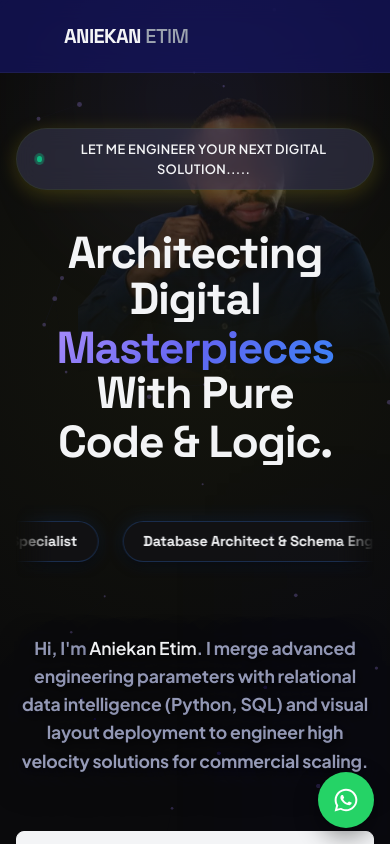
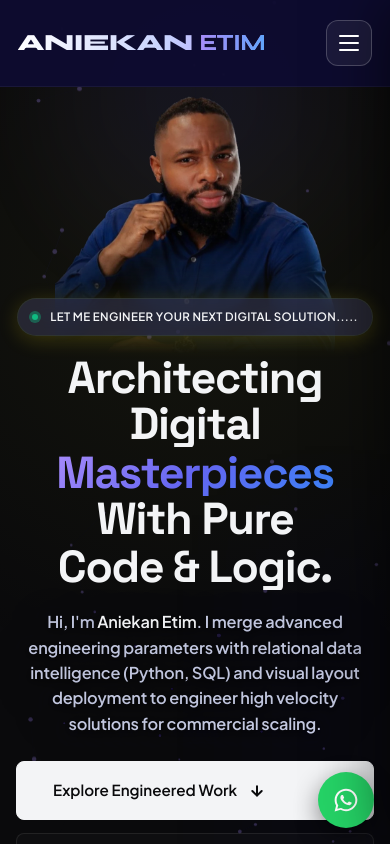
Before and after one commit to Anietim/aniekanetim, a website: page index.html in a window 390 px wide. Shown: the top 844 px of the page. Drawn offline with Linux system fonts and the light colour scheme.

Commit message:
Mobile menu, logo font and cleaner phone hero

```diff
--- a/index.html
+++ b/index.html
@@ -16,7 +16,7 @@
     <!-- Google Typography Matrix -->
     <link rel="preconnect" href="https://fonts.googleapis.com">
     <link rel="preconnect" href="https://fonts.gstatic.com" crossorigin>
-    <link href="https://fonts.googleapis.com/css2?family=Plus+Jakarta+Sans:wght@400;500;600;700&amp;family=Space+Grotesk:wght@500;700&amp;display=swap" rel="stylesheet">
+    <link href="https://fonts.googleapis.com/css2?family=Plus+Jakarta+Sans:wght@400;500;600;700&amp;family=Space+Grotesk:wght@500;700&amp;family=Syne:wght@700;800&amp;display=swap" rel="stylesheet">
 </head>
 <body>
 
@@ -27,7 +27,7 @@
     <header class="main-header">
         <div class="nav-container">
             <a href="#" class="logo-text">ANIEKAN <span>ETIM</span></a>
-            <nav class="nav-links">
+            <nav class="nav-links" id="site-nav">
                 <a href="#about">About</a>
                 <a href="#projects">Work</a>
                 <a href="#skills">Expertise</a>
@@ -37,6 +37,7 @@
                 <a href="Aniekan_Etim_CV.pdf" download class="nav-cv">CV</a>
                 <a href="#hire" class="btn-cta">BOOK NOW</a>
             </nav>
+            <button class="nav-toggle" id="nav-toggle" type="button" aria-label="Open menu" aria-expanded="false" aria-controls="site-nav"><span></span><span></span><span></span></button>
         </div>
     </header>
 
@@ -514,6 +515,17 @@
         <svg viewBox="0 0 32 32" width="28" height="28" fill="#fff" aria-hidden="true"><path d="M16 3C8.8 3 3 8.8 3 16c0 2.3.6 4.5 1.7 6.4L3 29l6.8-1.8c1.9 1 4 1.6 6.2 1.6 7.2 0 13-5.8 13-13S23.200 3 16 3zm0 23.700c-2 0-3.900-.5-5.500-1.500l-.4-.2-4 1 1.100-3.900-.3-.4C5.800 20.100 5.300 18.100 5.300 16 5.300 10.100 10.100 5.300 16 5.300S26.700 10.100 26.700 16 21.900 26.700 16 26.700zm5.900-8c-.3-.2-1.900-.9-2.200-1-.3-.1-.5-.2-.7.200-.2.300-.8 1-1 1.200-.2.200-.4.200-.7.100-.3-.2-1.400-.5-2.600-1.600-1-.9-1.600-1.900-1.800-2.200-.2-.3 0-.5.100-.7l.5-.6c.1-.2.200-.3.300-.5.100-.2 0-.4 0-.5l-1-2.300c-.2-.6-.5-.5-.7-.5h-.6c-.2 0-.5.100-.8.400-.3.300-1.100 1.100-1.100 2.600s1.100 3 1.300 3.200c.2.200 2.200 3.400 5.400 4.700.8.300 1.400.5 1.800.6.800.2 1.500.2 2 .1.600-.1 1.900-.8 2.100-1.500.3-.7.300-1.400.2-1.500-.1-.1-.3-.2-.6-.4z"/></svg>
     </a>
     <script>
+    (function(){
+      var t=document.getElementById('nav-toggle'),n=document.getElementById('site-nav'),h=document.querySelector('.main-header');
+      if(!t||!n)return;
+      function set(o){h.classList.toggle('menu-open',o);t.setAttribute('aria-expanded',o);t.setAttribute('aria-label',o?'Close menu':'Open menu');document.body.classList.toggle('no-scroll',o)}
+      t.addEventListener('click',function(){set(!h.classList.contains('menu-open'))});
+      n.querySelectorAll('a').forEach(function(a){a.addEventListener('click',function(){set(false)})});
+      document.addEventListener('keydown',function(e){if(e.key==='Escape')set(false)});
+      window.addEventListener('resize',function(){if(window.innerWidth>900)set(false)});
+    })();
+    </script>
+    <script>
     document.querySelectorAll(".copy-btn").forEach(function(b){b.addEventListener("click",function(){var t=b.getAttribute("data-copy");var done=function(){b.textContent="Copied";setTimeout(function(){b.textContent="Copy"},1500)};if(navigator.clipboard){navigator.clipboard.writeText(t).then(done,done)}else{done()}})});
     </script>
     <script>
--- a/style.css
+++ b/style.css
@@ -1246,3 +1246,43 @@ text-align: center;
 .hire-panel .form-status.ok{color:#34d399}.hire-panel .form-status.err{color:#fca5a5}
 @media (max-width:900px){.hire-panel{grid-template-columns:1fr;border-radius:22px}}
 @media (max-width:560px){.row2{grid-template-columns:1fr}.hire-panel{padding:1rem}.ch{padding:.75rem .8rem;gap:.7rem}.ch-ic{width:40px;height:40px}}
+
+/* ===== v12: designer logo, hamburger menu, calmer mobile hero ===== */
+.logo-text{font-family:'Syne',var(--font-heading);font-weight:800;font-size:1.45rem;letter-spacing:-.02em;background:linear-gradient(90deg,#fff 0%,#c7d2fe 60%,#a78bfa 100%);-webkit-background-clip:text;background-clip:text;color:transparent}
+.logo-text span{font-weight:700;color:transparent;background:linear-gradient(90deg,#a78bfa,#60a5fa);-webkit-background-clip:text;background-clip:text}
+.nav-toggle{display:none}
+body.no-scroll{overflow:hidden}
+@media (max-width:900px){
+  .nav-container{justify-content:space-between;padding-left:1.1rem;padding-right:1.1rem}
+  .nav-toggle{display:flex;flex-direction:column;justify-content:center;gap:5px;width:46px;height:46px;border-radius:12px;border:1px solid rgba(255,255,255,.2);background:rgba(255,255,255,.06);cursor:pointer;padding:0 12px;z-index:120}
+  .nav-toggle span{display:block;height:2px;width:100%;background:#fff;border-radius:2px;transition:transform .3s ease,opacity .2s ease}
+  .menu-open .nav-toggle span:nth-child(1){transform:translateY(7px) rotate(45deg)}
+  .menu-open .nav-toggle span:nth-child(2){opacity:0}
+  .menu-open .nav-toggle span:nth-child(3){transform:translateY(-7px) rotate(-45deg)}
+  .main-header .nav-links{display:flex!important;position:fixed;top:0;right:0;bottom:0;width:min(82vw,340px);flex-direction:column;align-items:stretch;justify-content:flex-start;gap:.3rem;padding:5.5rem 1.4rem 2rem;background:linear-gradient(180deg,#14103a,#0a0a14);border-left:1px solid rgba(165,180,252,.25);box-shadow:-20px 0 60px rgba(0,0,0,.6);transform:translateX(105%);transition:transform .35s cubic-bezier(.16,1,.3,1);z-index:110;overflow-y:auto}
+  .menu-open .nav-links{transform:none}
+  .main-header .nav-links a:not(.btn-cta){display:block;padding:.95rem 1rem;border-radius:12px;font-size:1.2rem;font-weight:700;color:#e5e7f5}
+  .main-header .nav-links a:not(.btn-cta):hover{background:rgba(255,255,255,.08)}
+  .main-header .nav-links .nav-cv{border:1px solid rgba(165,180,252,.5);text-align:center;margin-top:.6rem}
+  .main-header .nav-links .btn-cta{margin-top:.8rem;text-align:center;padding:1rem;font-size:1.05rem}
+  .menu-open::after{content:"";position:fixed;inset:0;background:rgba(0,0,0,.55);z-index:100}
+}
+/* calmer, cleaner phone hero */
+@media (max-width:640px){
+  .hero-section{min-height:auto;padding-top:5.5rem}
+  .hero-layout{display:flex;flex-direction:column-reverse}
+  .hero-photo{position:relative;top:auto;right:auto;bottom:auto;width:100%;height:auto;max-width:none;display:flex;justify-content:center;padding:0;margin:0 0 -3.5rem}
+  .hero-photo img{width:78%;height:auto;max-height:none;opacity:.9;margin:0;object-fit:contain;
+    -webkit-mask-image:linear-gradient(to bottom,#000 0,#000 55%,transparent 100%);mask-image:linear-gradient(to bottom,#000 0,#000 55%,transparent 100%)}
+  .hero-layout .hero-wrapper{padding:0 0 3rem;position:relative}
+  .role-badge{font-size:.72rem;padding:.55rem .9rem;margin:0 auto 1.2rem;max-width:100%;width:fit-content}
+  .hero-headline{font-size:clamp(2.4rem,11.5vw,3.3rem);margin-bottom:1.2rem}
+  .marquee-wrapper,.hero-marquee,[class*="marquee"]{display:none!important}
+  .hero-subtext{font-size:1.02rem;font-weight:600;line-height:1.55;margin-bottom:1.6rem;color:#c3c8e0}
+  .hero-actions{gap:.8rem}
+  .hero-actions .btn-secondary-premium[href="#hire"]{display:none}
+}
+@media (max-width:900px){
+  .main-header,.main-header.menu-open{-webkit-backdrop-filter:none!important;backdrop-filter:none!important;background:rgba(14,12,48,.96)}
+  .main-header{z-index:200}
+}
```
